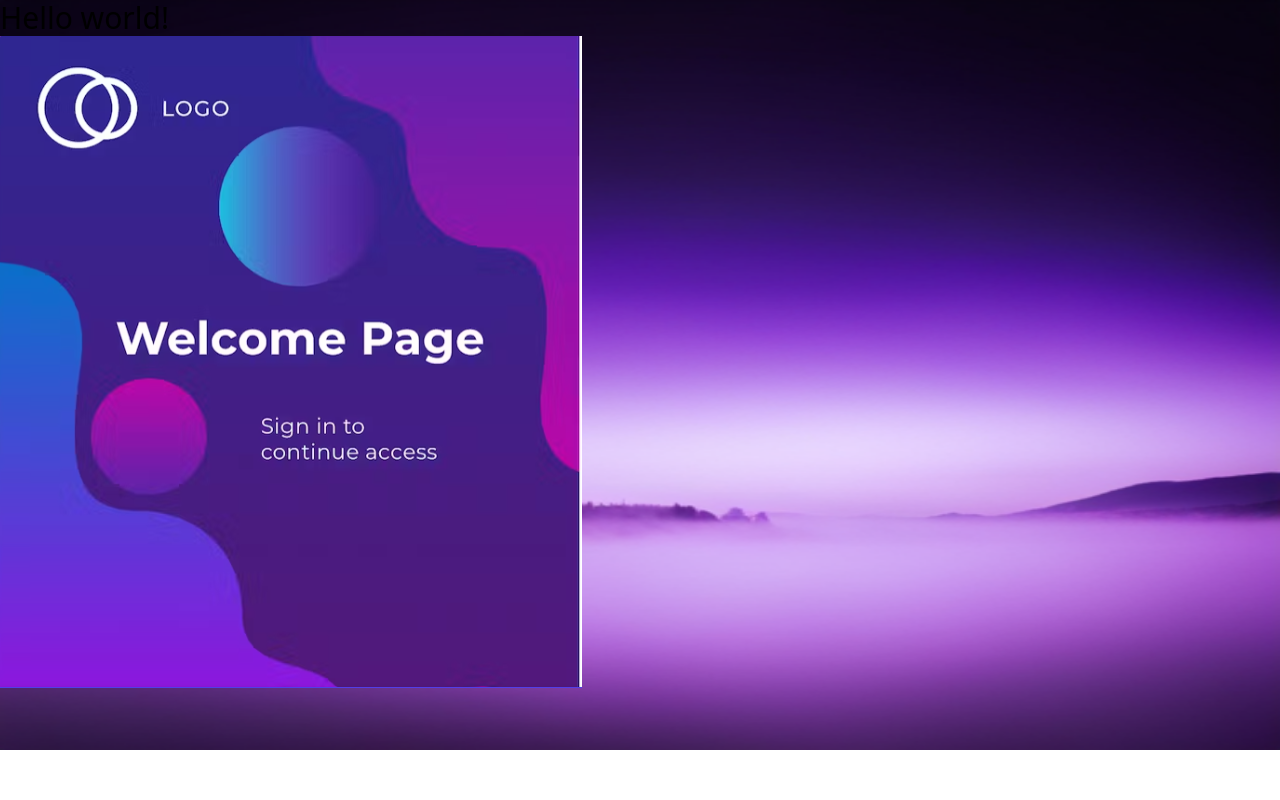
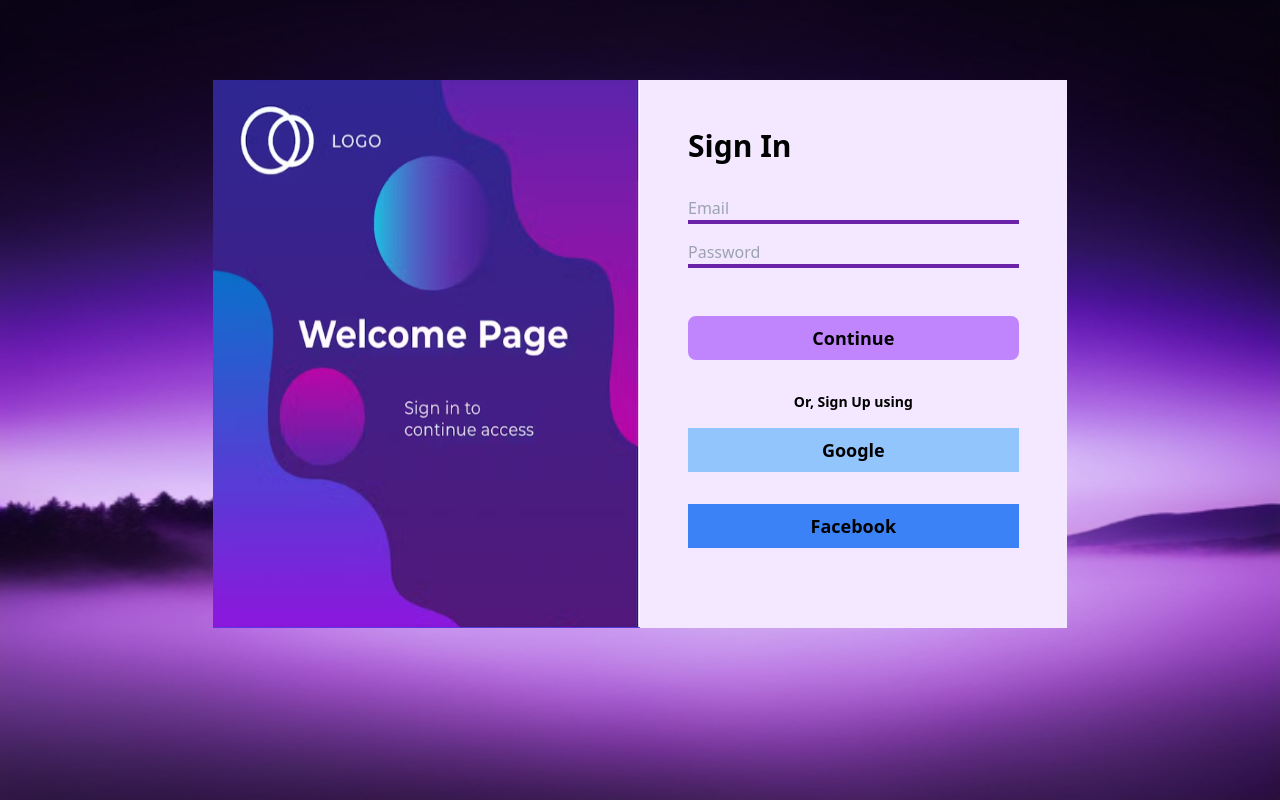
Before and after one commit to mahi25soni/Realtime-Chat-Room, a React (Create React App) app in the folder frontend/: page / in a window 1280 px wide. Built offline with nearby package versions, Linux system fonts and the light colour scheme.

Commit message:
signup added

```diff
--- a/frontend/src/App.js
+++ b/frontend/src/App.js
@@ -1,12 +1,11 @@
 import './App.css';
-import lendpage from './assets/lendpage_image.png'
+import Landpage from './componets/Landpage';
 
 function App() {
   return (
-    <h1 className="text-3xl margin">
-    Hello world!
-    <img src={lendpage} alt="lendpage_image" />
-  </h1>
+    <>
+    <Landpage></Landpage>
+    </>
   );
 }
 
--- a/frontend/src/components/lendpage/lendpage.jsx
+++ /dev/null
@@ -1,7 +0,0 @@
-import React from 'react'
-
-export default function lendpage() {
-  return (
-    <div>lendpage</div>
-  )
-}
--- /dev/null
+++ b/frontend/src/componets/Landpage.jsx
@@ -0,0 +1,20 @@
+import React from "react";
+import lendpage from "../assets/lendpage_image.png";
+import Signup from "./Signup";
+export default function Landpage() {
+  return (
+    <>
+      <div className="h-screen">
+        <div className="flex justify-center py-20">
+          <div className=" w-1/3">
+            <img className="w-full h-full" src={lendpage} alt="endpage_image" />
+          </div>
+
+          <div className=" w-1/3">
+            <Signup></Signup>
+          </div>
+        </div>
+      </div>
+    </>
+  );
+}
--- /dev/null
+++ b/frontend/src/componets/Login.jsx
@@ -0,0 +1,7 @@
+import React from 'react'
+
+export default function Login() {
+  return (
+    <div>Login</div>
+  )
+}
--- /dev/null
+++ b/frontend/src/componets/Signup.jsx
@@ -0,0 +1,22 @@
+import React from 'react'
+
+export default function Signup() {
+  return (
+    <>
+    <div className='bg-purple-100 h-full '>
+      <div className='p-4 lg:p-12 sm:p-8'>
+
+      <h1 className='font-bold text-3xl text-black mb-8'>Sign In</h1>
+      <input className='block w-full border-b-4 border-purple-800 mb-4 outline-none bg-purple-100' type="email" name="email" id="email" placeholder='Email' />
+      <input className='block w-full border-b-4 border-purple-800 mb-12 outline-none bg-purple-100' type="text" name='password' id='password' placeholder='Password' />
+      <button className='block w-full bg-purple-400 py-2 rounded-lg font-semibold text-lg mb-8 hover:ring-4 ring-purple-500 transition duration-300'>Continue</button>
+      <p className='font-bold text-sm text-black mb-4 text-center'>Or, Sign Up using</p>
+      <button className='block w-full bg-blue-300 py-2 font-semibold text-lg mb-8 hover:ring-4 ring-blue-400 transition duration-300'>Google</button>
+
+      <button className='block w-full bg-blue-500 py-2 font-semibold text-lg mb-8 hover:ring-4 ring-blue-600 transition duration-300'>Facebook</button>
+
+      </div>
+    </div>
+    </>
+  )
+}
--- a/frontend/src/index.css
+++ b/frontend/src/index.css
@@ -7,7 +7,7 @@
 @layer base {
   body {
     background-image: url("./assets/889937_purple, lilac, sky in foggy night with stars. _xl-beta-v2-2-2.png");
-    background-size: 100% 750px;
+    background-size: 100% 100%;
     background-repeat: no-repeat;
   }
 }
```
Also changed, not shown: frontend/src/components/login/login.jsx (deleted), frontend/src/components/signup/signup.jsx (deleted).
